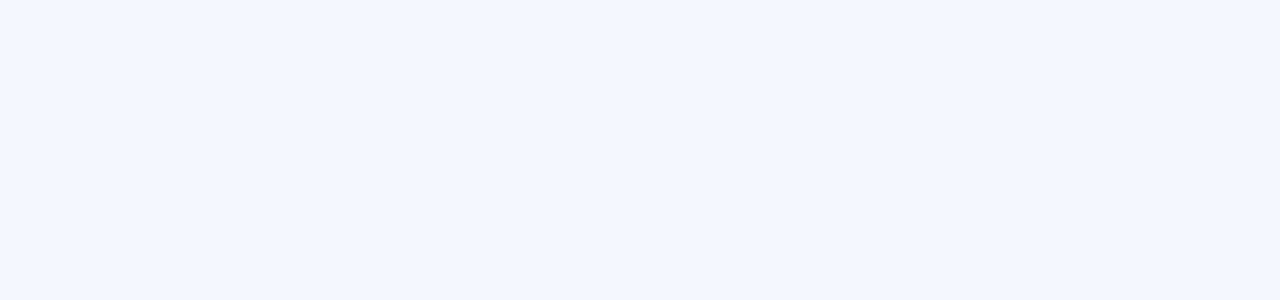
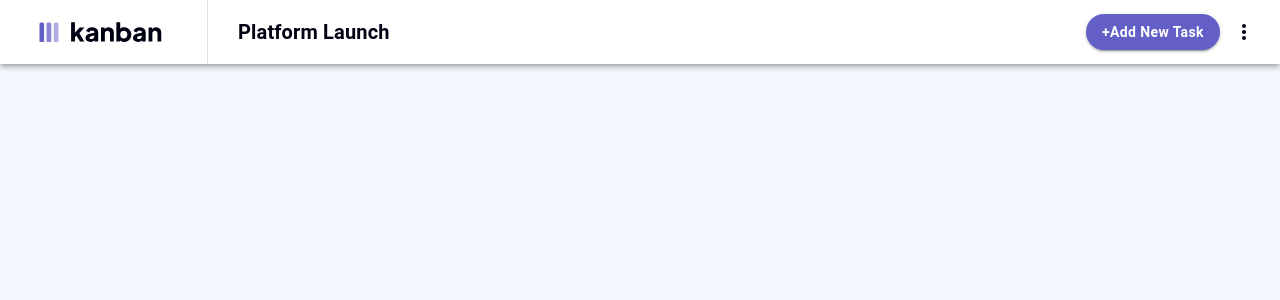
Before and after one commit to bariskahraman34/kanban-dashboard, a React (Vite) app: page / in a window 1280 px wide. Shown: the top 300 px of the page. Built offline with nearby package versions, Linux system fonts and the light colour scheme.

Commit message:
feat: Complete header component

```diff
--- a/src/App.tsx
+++ b/src/App.tsx
@@ -1,7 +1,10 @@
+import Header from "./components/Header"
+
 function App() {
 
   return (
     <>
+      <Header />
 
     </>
   )
--- /dev/null
+++ b/src/components/Header.tsx
@@ -0,0 +1,46 @@
+import AppBar from '@mui/material/AppBar';
+import Box from '@mui/material/Box';
+import Toolbar from '@mui/material/Toolbar';
+import Typography from '@mui/material/Typography';
+import Button from '@mui/material/Button';
+import IconButton from '@mui/material/IconButton';
+import MoreIcon from '@mui/icons-material/MoreVert';
+import { Divider } from '@mui/material';
+
+export default function ButtonAppBar() {
+  return (
+    <Box sx={{ flexGrow: 1 }}>
+      <AppBar position="static" sx={{background:"#fff", color:"rgba(0, 1, 18, 1)"}}>
+        <Toolbar>
+          <div className="image-container">
+            <img src="../../public/kanban_image.svg" alt="" />
+          </div>
+          <Divider orientation="vertical" flexItem sx={{marginInline:"30px"}} />
+          <Typography variant="h6" fontWeight="bold" component="div" sx={{ flexGrow: 1 }}>
+            Platform Launch
+          </Typography>
+          <Button
+          variant='contained'
+          sx={{
+            textTransform:"none",
+            fontWeight:"700",
+            backgroundColor: "rgba(99, 95, 199, 1)",
+            borderRadius: "20px",
+            '&:hover': {
+              backgroundColor: "rgba(168, 164, 255, 1)"
+            }
+          }}
+          >+Add New Task</Button>
+          <IconButton
+            size="large"
+            aria-label="display more actions"
+            edge="end"
+            color="inherit"
+          >
+            <MoreIcon />
+          </IconButton>
+        </Toolbar>
+      </AppBar>
+    </Box>
+  );
+}
--- a/src/styles/style.css
+++ b/src/styles/style.css
@@ -45,3 +45,8 @@ p, h1, h2, h3, h4, h5, h6 {
 #root, #__next {
   isolation: isolate;
 }
+
+/* Header */
+.image-container{
+  transform: scale(.8);
+}
```
Also changed, not shown: public/kanban_image.svg (added).
